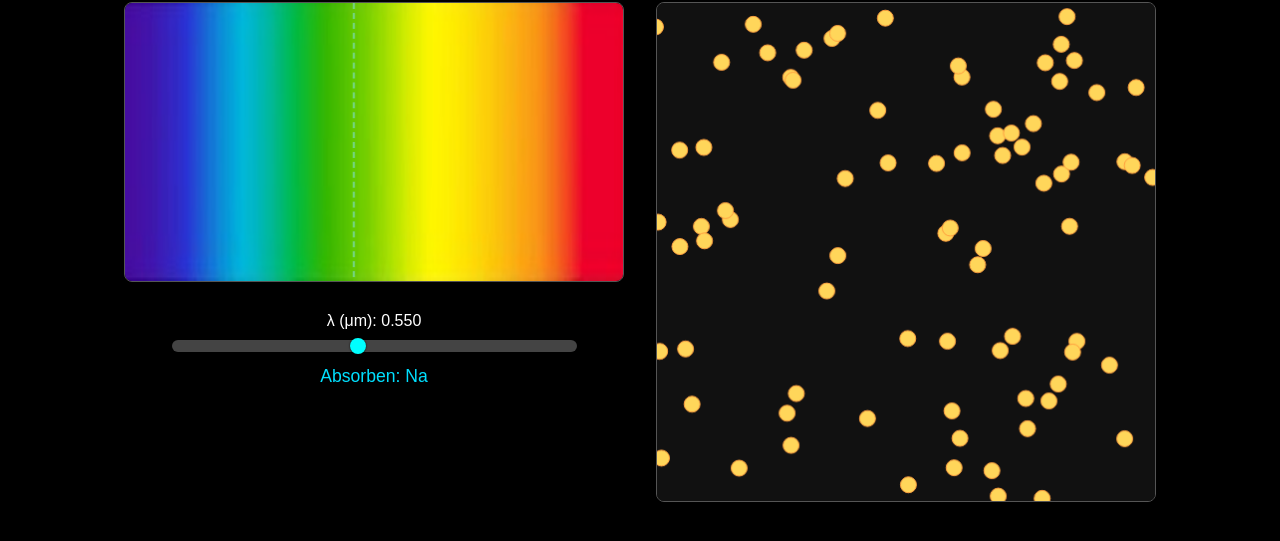
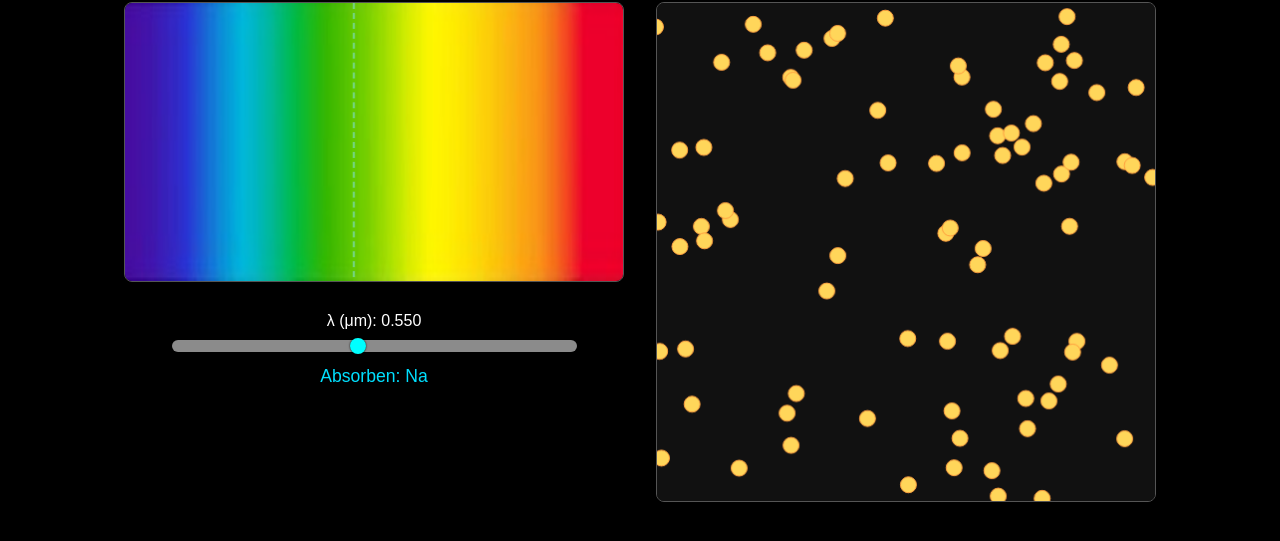
Before and after one commit to torturador44/ASTROSIM, a plain HTML site: page espectroscopia.html in a window 1280 px wide. Shown: the part 75-616 px from the top of the page. Drawn offline with Linux system fonts and the light colour scheme.

Commit message:
Actualizar el color del slider

```diff
--- a/espectroscopia.html
+++ b/espectroscopia.html
@@ -21,7 +21,7 @@
     appearance: none;
     width: 90%;
     height: 12px;
-    background: #444;
+    background: #8b8b8b;
     border-radius: 6px;
     outline: none;
     margin-top: 10px;
```
